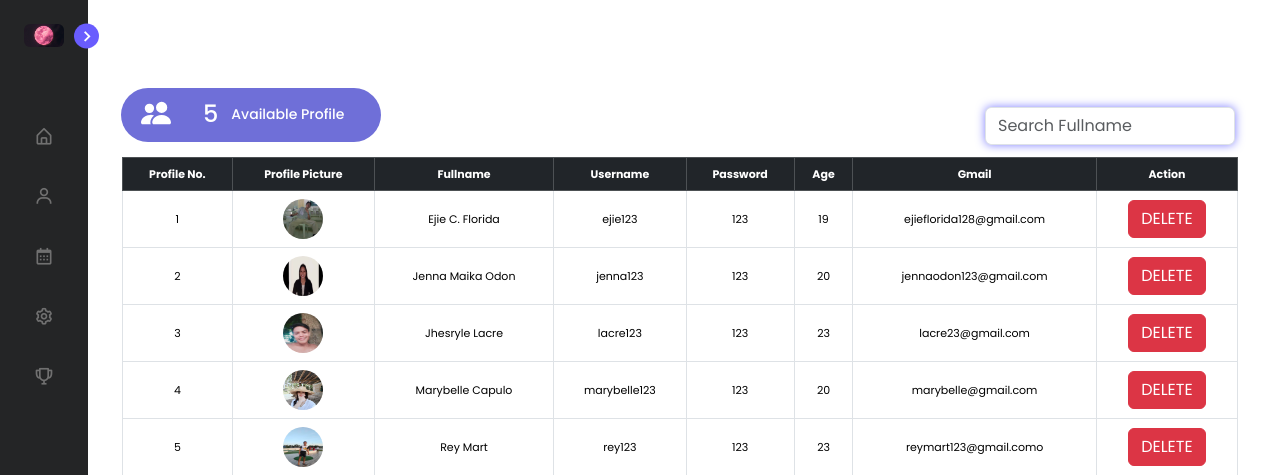
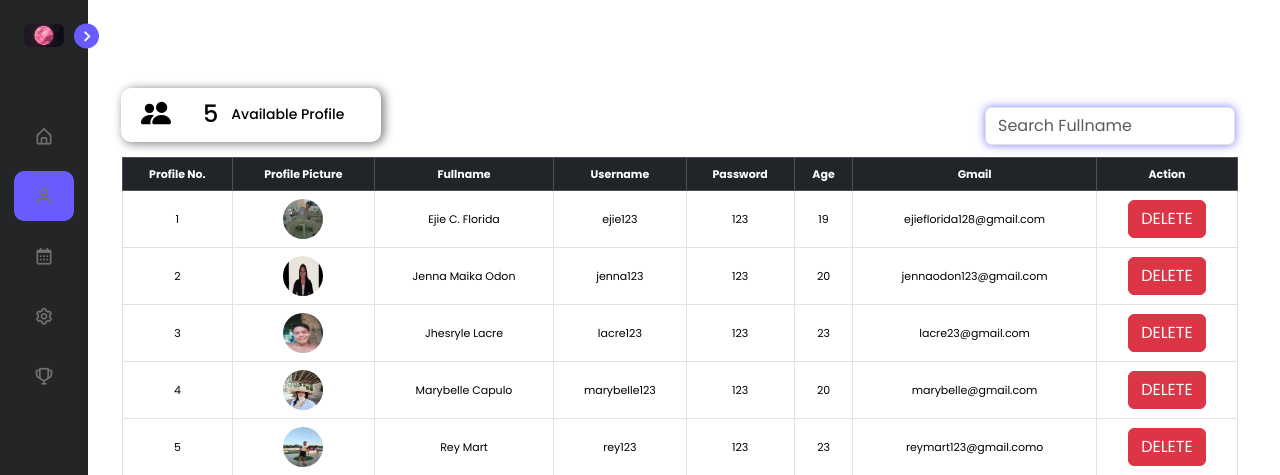
Before and after one commit to ejieflorida128/Event_Management_System, a PHP site: page /admin/Admin_Profile.php in a window 1280 px wide. Shown: the top 475 px of the page. Run offline with PHP 8.4, Linux system fonts and the light colour scheme; data comes from the database, SQL or seed files in the repository.

Commit message:
[ejie] changes for pre-presentation

```diff
--- a/admin_style/Management_Event_Scheduling.css
+++ b/admin_style/Management_Event_Scheduling.css
@@ -107,3 +107,8 @@ li a i{
     padding-left: 20px;
     letter-spacing: 2px;
 }
+
+#management{
+    background-color: #695CFE;
+    border-radius: 10px;
+}
--- a/admin_style/admin_eventlist.css
+++ b/admin_style/admin_eventlist.css
@@ -12,3 +12,8 @@ li a i{
     left: 897px;
     top: 70px;
 }
+
+#eList{
+    background-color: #695CFE;
+    border-radius: 10px;
+}
--- a/admin_style/profile.css
+++ b/admin_style/profile.css
@@ -111,8 +111,16 @@ li a i{
 }
 
 .slot{
-    background-color:rgb(111, 111, 216);
+    box-shadow:
+    4px 0 10px rgba(0, 0, 0, 0.2),
+    0 4px 10px rgba(0, 0, 0, 0.2),
+    4px 0 10px rgba(0, 0, 0, 0.2);
     padding: 5px;
-    border-radius: 30px;
-    color: white;
+    border-radius: 10px;
+    color: black;
 }
+
+#profile{
+    background-color: #695CFE;
+    border-radius: 10px;
+}
--- a/admin_style/teamScore.css
+++ b/admin_style/teamScore.css
@@ -12,3 +12,8 @@ li a i{
     left: 900px;
     top: 70px;
 }
+
+#tScore{
+    background-color: #695CFE;
+    border-radius: 10px;
+}
--- a/includes/admin_sidebar.php
+++ b/includes/admin_sidebar.php
@@ -60,14 +60,14 @@
         <div class="menu-bar">
             <div class="menu">
                 <ul class="menu-links">
-                    <li class="nav-link">
+                    <li class="nav-link" id = "dashboard">
                         <a href="../admin/Admin_Dashboard.php">
                         <i class='bx bx-home-alt icon' ></i>
                             <span class="text nav-text">Dashboard</span>
                         </a>
                     </li>
 
-                    <li class="nav-link">
+                    <li class="nav-link" id = "profile">
                         <a href="../admin/Admin_Profile.php">
 
                             <i class='bx bx-user icon'></i>
@@ -75,21 +75,21 @@
                         </a>
                     </li>
 
-                    <li class="nav-link">
+                    <li class="nav-link" id = "eList">
                         <a href="../admin/admin_eventlist.php">
                             <i class='bx bx-calendar icon'></i>
                             <span class="text nav-text">Event List</span>
                         </a>
                     </li>
 
-                    <li class="nav-link">
+                    <li class="nav-link" id = "management">
                         <a href="../admin/Management_Event_Scheduling.php">
                             <i class='bx bx-cog icon'></i>
                             <span class="text nav-text">Manage Event</span>
                         </a>
                     </li>
 
-                    <li class="nav-link">
+                    <li class="nav-link" id = "tScore">
                         <a href="../admin/admin_teamScore.php">
                             <i class='bx bx-trophy icon'></i>
                             <span class="text nav-text">All Team Score</span>
--- a/user_style/User_Management_Event_Scheduling.css
+++ b/user_style/User_Management_Event_Scheduling.css
@@ -91,3 +91,8 @@
 li a i{
     margin-left: 0px;
 }
+
+#management{
+    background-color: #695CFE;
+    border-radius: 10px;
+}
--- a/user_style/eventlist.css
+++ b/user_style/eventlist.css
@@ -12,3 +12,8 @@ li a i{
     left: 897px;
     top: 70px;
 }
+
+#eList{
+    background-color: #695CFE;
+    border-radius: 10px;
+}
--- a/user_style/user_profile.css
+++ b/user_style/user_profile.css
@@ -168,3 +168,8 @@ li a i{
    position: relative;
    top: 10px;
 }
+
+#profile{
+    background-color: #695CFE;
+    border-radius: 10px;
+}
```
Also changed, not shown: admin_style/admin_dashboard.css (+12 -0 lines), includes/user_sidebar.php (+5 -5 lines), user_style/User_Dashboard.css (+12 -0 lines), user_style/user_teamScore.css (+7 -0 lines).
